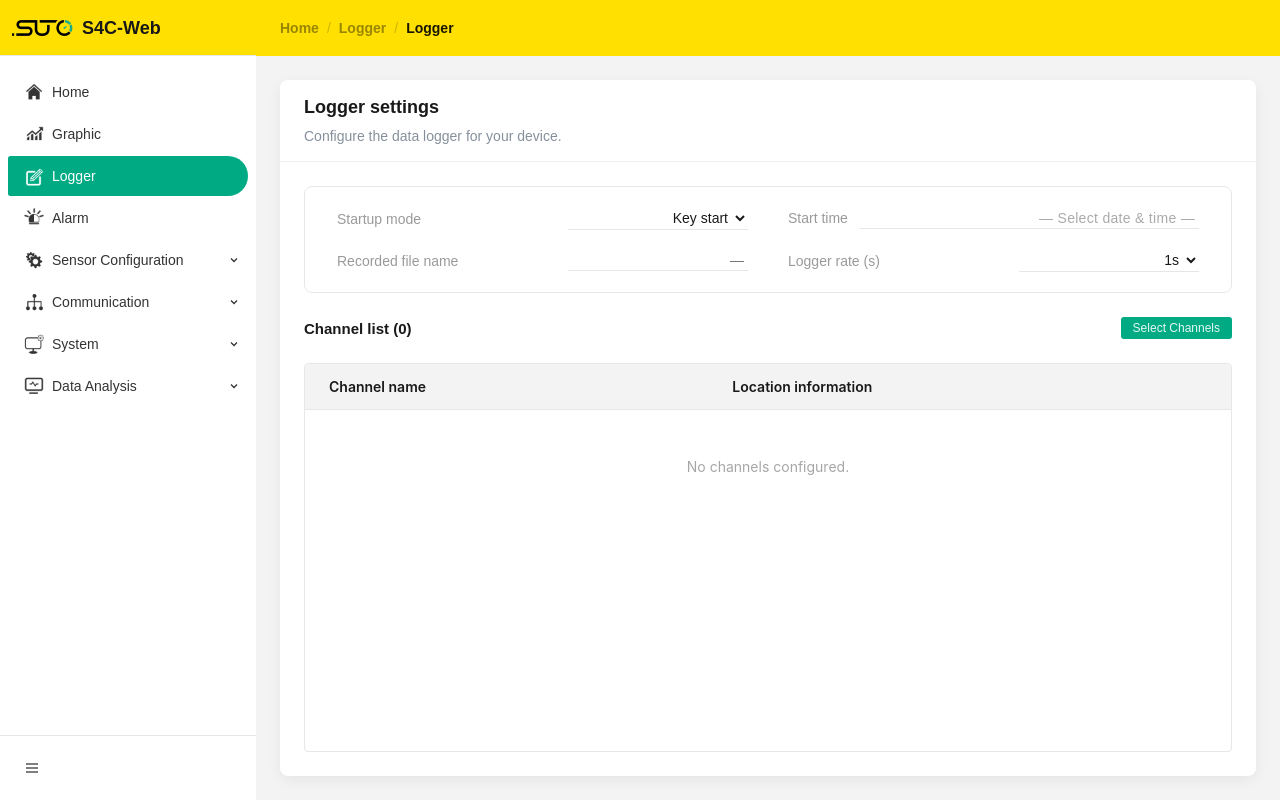
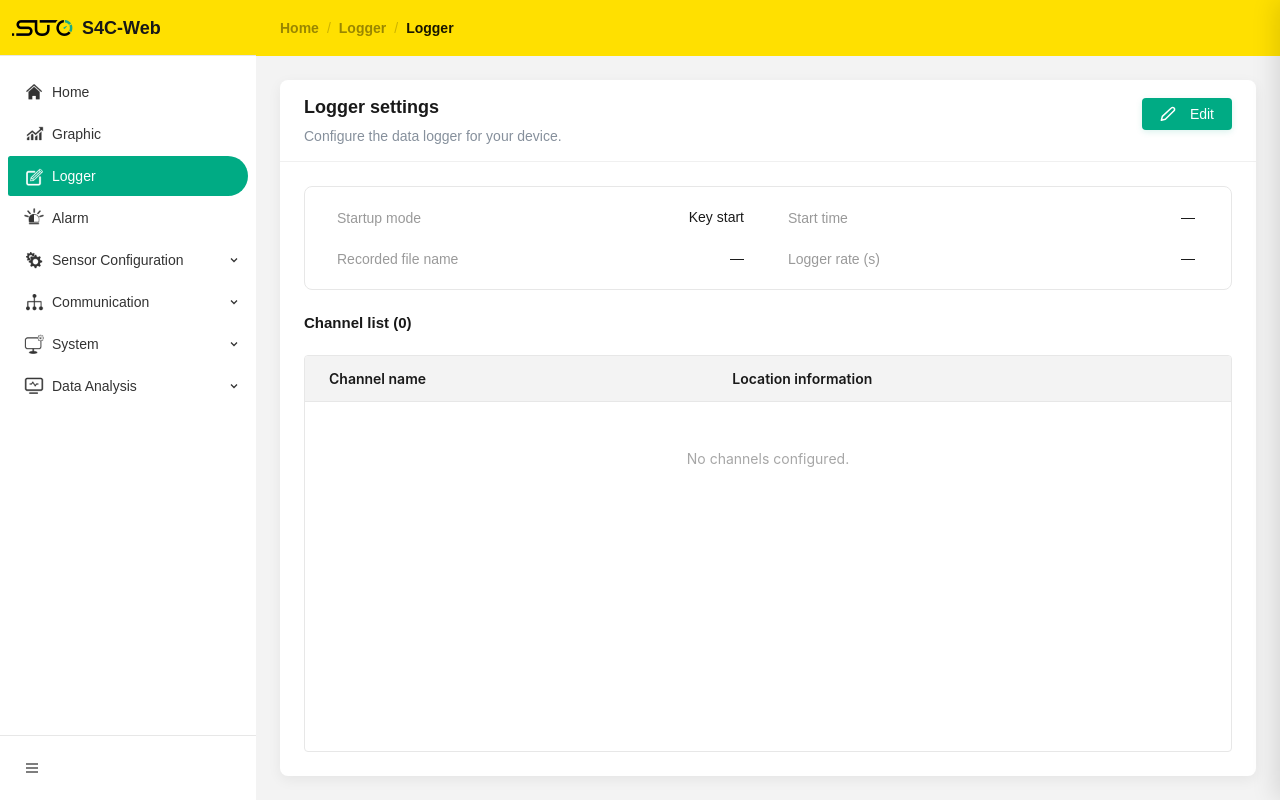
Before and after one commit to afeifly/smallNfast, a React (Vite) app in the folder s4c-web/: page /logger/settings in a window 1280 px wide. Built offline with nearby package versions, Linux system fonts and the light colour scheme.

Commit message:
Feat(s4c-web): hide some page

```diff
--- a/s4c-web/src/components/Sidebar.jsx
+++ b/s4c-web/src/components/Sidebar.jsx
@@ -81,7 +81,6 @@ export const NAV = [
     children: [
       { label: 'Modbus RTU Master', to: '/communication/modbus-rtu-master' },
       { label: 'Modbus RTU Slave', to: '/communication/modbus-rtu-slave' },
-      { label: 'Modbus TCP', to: '/communication/modbus-tcp' },
       { label: 'Holding register', to: '/communication/holding-register' },
     ],
   },
@@ -90,9 +89,7 @@ export const NAV = [
     label: 'System',
     icons: { active: iconSystemL, inactive: iconSystemD },
     children: [
-      { label: 'User Management', to: '/system/users' },
       { label: 'Config file', to: '/config-manager' },
-      { label: 'License', to: '/system/license' },
       { label: 'Support', to: '/system/support' },
     ],
   },
--- a/s4c-web/src/pages/LoggerSettings.css
+++ b/s4c-web/src/pages/LoggerSettings.css
@@ -130,6 +130,18 @@
   cursor: pointer;
 }
 
+.logger-display-value {
+  color: rgba(0, 0, 0, 0.90);
+  font-size: 14px;
+  font-family: 'PingFang SC', sans-serif;
+  font-weight: 500;
+  text-align: right;
+  padding: 2px 4px;
+  min-width: 0;
+  width: 180px;
+  border-bottom: 1px solid transparent;
+}
+
 .logger-field-item select:focus,
 .logger-field-item input:focus {
   border-bottom-color: #00AB84;
@@ -241,3 +253,86 @@
 
 .logger-drawer.open  { transform: translateX(0); }
 .logger-drawer.closed { transform: translateX(100%); }
+
+/* Header Actions */
+.btn-header-edit {
+  display: flex;
+  align-items: center;
+  gap: 8px;
+  background: #00AB84;
+  color: white;
+  border: none;
+  border-radius: 4px;
+  padding: 8px 18px;
+  font-family: 'PingFang SC', sans-serif;
+  font-size: 14px;
+  font-weight: 500;
+  cursor: pointer;
+  transition: all 0.2s ease-in-out;
+  margin-top: 4px;
+  box-shadow: 0 2px 6px rgba(0, 171, 132, 0.15);
+}
+
+.btn-header-edit:hover {
+  background: #009070;
+  box-shadow: 0 4px 12px rgba(0, 171, 132, 0.25);
+  transform: translateY(-1px);
+}
+
+.btn-header-edit:active {
+  transform: translateY(0);
+}
+
+.header-actions-container {
+  display: flex;
+  align-items: center;
+  gap: 12px;
+  margin-top: 4px;
+}
+
+.btn-header-cancel {
+  display: flex;
+  align-items: center;
+  background: transparent;
+  color: #4E5969;
+  border: 1px solid #E7E7E7;
+  border-radius: 4px;
+  padding: 8px 18px;
+  font-family: 'PingFang SC', sans-serif;
+  font-size: 14px;
+  font-weight: 500;
+  cursor: pointer;
+  transition: all 0.2s ease-in-out;
+}
+
+.btn-header-cancel:hover {
+  background: #F3F3F3;
+  color: #191919;
+  border-color: #C9CDD4;
+}
+
+.btn-header-save {
+  display: flex;
+  align-items: center;
+  background: #00AB84;
+  color: white;
+  border: none;
+  border-radius: 4px;
+  padding: 8px 18px;
+  font-family: 'PingFang SC', sans-serif;
+  font-size: 14px;
+  font-weight: 500;
+  cursor: pointer;
+  transition: all 0.2s ease-in-out;
+  box-shadow: 0 2px 6px rgba(0, 171, 132, 0.15);
+}
+
+.btn-header-save:hover {
+  background: #009070;
+  box-shadow: 0 4px 12px rgba(0, 171, 132, 0.25);
+  transform: translateY(-1px);
+}
+
+.btn-header-save:active {
+  transform: translateY(0);
+}
--- a/s4c-web/src/pages/LoggerSettings.jsx
+++ b/s4c-web/src/pages/LoggerSettings.jsx
@@ -1,4 +1,4 @@
-import React, { useState, useEffect, useCallback, useRef } from 'react';
+import React, { useState, useEffect, useRef } from 'react';
 import { useConfig } from '../context/ConfigContext';
 import iconBtnClose from '../assets/images/icon_btn_close.png';
 import ChannelSelectModal from '../components/ChannelSelectModal';
@@ -58,7 +58,7 @@ function extractLogger(configs) {
  *   - native <input type="date"> for the date part (OS date picker, locale-independent)
  *   - two scroll-wheel columns for hour (0–23) and minute (0–59)
  */
-const DateTimePicker = ({ value, onChange }) => {
+const DateTimePicker = ({ value, onChange, disabled }) => {
   const [open, setOpen] = useState(false);
   const ref = useRef(null);
 
@@ -90,7 +90,8 @@ const DateTimePicker = ({ value, onChange }) => {
       {/* Trigger button */}
       <button
         type="button"
-        onClick={() => setOpen(o => !o)}
+        onClick={() => !disabled && setOpen(o => !o)}
+        disabled={disabled}
         style={{
           width: '100%',
           textAlign: 'right',
@@ -100,8 +101,8 @@ const DateTimePicker = ({ value, onChange }) => {
           padding: '2px 4px',
           fontSize: 14,
           fontFamily: 'PingFang SC, sans-serif',
-          color: value ? 'rgba(0,0,0,0.9)' : '#aaa',
-          cursor: 'pointer',
+          color: disabled ? 'rgba(0,0,0,0.35)' : (value ? 'rgba(0,0,0,0.9)' : '#aaa'),
+          cursor: disabled ? 'not-allowed' : 'pointer',
           outline: 'none',
           letterSpacing: '0.3px',
         }}
@@ -110,7 +111,7 @@ const DateTimePicker = ({ value, onChange }) => {
       </button>
 
       {/* Popover */}
-      {open && (
+      {!disabled && open && (
         <div style={{
           position: 'absolute',
           right: 0,
@@ -270,11 +271,50 @@ const ScrollWheel = ({ value, min, max, onChange, label }) => {
   );
 };
 
-// ── Create Logger Drawer ──────────────────────────────────────────────────────
-const CreateLoggerDrawer = ({ isOpen, onClose, selectedIds, setSelectedIds, allChannels, onOpenModal }) => {
-  const [form, setForm] = useState({ mode: 0, filename: '', starttime: 0, samplerate: 1 });
+// ── Edit Logger Drawer ────────────────────────────────────────────────────────
+const EditLoggerDrawer = ({ isOpen, onClose, rawLogger, allChannels, channelIdToCreateTime, onSave }) => {
+  const [form, setForm] = useState({ mode: 0, filename: '', starttime: 0, samplerate: 1, channelArray: [] });
+  const [isModalOpen, setIsModalOpen] = useState(false);
+
+  // Sync drawer form state when drawer opens or rawLogger changes
+  useEffect(() => {
+    if (isOpen && rawLogger) {
+      setForm({
+        mode: rawLogger.mode ?? 0,
+        filename: rawLogger.filename ?? '',
+        starttime: rawLogger.starttime ?? 0,
+        samplerate: rawLogger.samplerate ?? 1,
+        channelArray: rawLogger.channelArray ? [...rawLogger.channelArray] : [],
+      });
+    }
+  }, [isOpen, rawLogger]);
+
+  const handleChange = (field, value) => setForm(prev => ({ ...prev, [field]: value }));
+
+  // Selected CreateTime IDs for the channel selector modal
+  const selectedIds = form.channelArray
+    .map(ch => channelIdToCreateTime[ch.channelid])
+    .filter(Boolean);
+
+  const handleChannelsConfirm = (ids) => {
+    const newChannelArray = ids.map((id, idx) => {
+      const ch = allChannels.find(c => c.CreateTime === id);
+      return {
+        channelid: ch?.ChannelId ?? idx,
+        meapoint: ch?.point || '',
+        location: ch?.location || ''
+      };
+    });
+    handleChange('channelArray', newChannelArray);
+    setIsModalOpen(false);
+  };
+
   const selectedChannels = allChannels.filter(ch => selectedIds.includes(ch.CreateTime));
-  const handleChange = (field, value) => setForm(prev => ({ ...prev, [field]: value }));
+
+  const handleSubmit = (e) => {
+    e.preventDefault();
+    onSave(form);
+  };
 
   return (
     <>
@@ -308,8 +348,8 @@ const CreateLoggerDrawer = ({ isOpen, onClose, selectedIds, setSelectedIds, allC
             </select>
           </div>
           <div style={{ height: 56, display: 'flex', alignItems: 'center', justifyContent: 'space-between' }}>
-            <span style={{ fontSize: 18, fontFamily: 'PingFang SC, sans-serif', fontWeight: 600, color: '#191919' }}>Selected Channels ({selectedIds.length})</span>
-            <button className="btn-select-channels" onClick={onOpenModal}>Select Channels</button>
+            <span style={{ fontSize: 18, fontFamily: 'PingFang SC, sans-serif', fontWeight: 600, color: '#191919' }}>Selected Channels ({form.channelArray.length})</span>
+            <button className="btn-select-channels" onClick={() => setIsModalOpen(true)}>Select Channels</button>
           </div>
           <div style={{ border: '1px solid #E6E6E6', borderRadius: 8, overflow: 'hidden' }}>
             <table style={{ width: '100%', borderCollapse: 'collapse' }}>
@@ -333,10 +373,22 @@ const CreateLoggerDrawer = ({ isOpen, onClose, selectedIds, setSelectedIds, allC
           </div>
         </div>
         <div style={{ height: 72, borderTop: '1px solid #E7E7E7', display: 'flex', alignItems: 'center', padding: '0 16px', gap: 8, flexShrink: 0 }}>
-          <button style={{ padding: '5px 16px', background: '#00AB84', border: 'none', borderRadius: 3, color: 'rgba(255,255,255,0.9)', fontSize: 14, cursor: 'pointer' }}>Submit</button>
+          <button onClick={handleSubmit} style={{ padding: '5px 16px', background: '#00AB84', border: 'none', borderRadius: 3, color: 'rgba(255,255,255,0.9)', fontSize: 14, cursor: 'pointer' }}>Submit</button>
           <button onClick={onClose} style={{ padding: '5px 16px', background: '#E7E7E7', border: 'none', borderRadius: 3, color: 'rgba(0,0,0,0.9)', fontSize: 14, cursor: 'pointer' }}>Cancel</button>
         </div>
       </div>
+
+      {/* Channel Select Modal */}
+      <ChannelSelectModal
+        isOpen={isModalOpen}
+        onClose={() => setIsModalOpen(false)}
+        allChannels={allChannels}
+        initialSelectedIds={selectedIds}
+        onConfirm={handleChannelsConfirm}
+        maxLimit={0}
+        selectionMessage="Select channels to include in the logger."
+        showOperate={false}
+      />
     </>
   );
 };
@@ -344,27 +396,10 @@ const CreateLoggerDrawer = ({ isOpen, onClose, selectedIds, setSelectedIds, allC
 // ── Logger Settings Page ──────────────────────────────────────────────────────
 const LoggerSettings = () => {
   const { configData, setConfigData } = useConfig();
-  const [isModalOpen, setIsModalOpen] = useState(false);
+  const [isDrawerOpen, setIsDrawerOpen] = useState(false);
 
   const rawLogger    = extractLogger(configData?.configs);
   const channelArray = rawLogger?.channelArray || [];
-
-  // ── Persist a single field directly to the store ──────────────────────────
-  const persistField = useCallback((field, rawValue) => {
-    const loggerPath = findLoggerPath(configData?.configs);
-    if (!loggerPath) return;
-    const existingLogger = configData.configs[loggerPath]?.logger || {};
-    setConfigData({
-      ...configData,
-      configs: {
-        ...configData.configs,
-        [loggerPath]: {
-          ...configData.configs[loggerPath],
-          logger: { ...existingLogger, [field]: rawValue },
-        },
-      },
-    });
-  }, [configData, setConfigData]);
 
   // ── Build sensor channel lookup: ChannelId (capital) → ChannelDescription ─
   const sensors =
@@ -410,23 +445,9 @@ const LoggerSettings = () => {
     });
   });
 
-  // ── Channel selection: rebuilds channelArray in the store ─────────────────
-  // Map logger's channelid (numeric) back to CreateTime string for the modal
-  const selectedIds = channelArray
-    .map(ch => channelIdToCreateTime[ch.channelid])
-    .filter(Boolean); // Ensure we only include valid IDs found in current sensors
-
-  const handleChannelsConfirm = (ids) => {
+  const handleSave = (updatedForm) => {
     const loggerPath = findLoggerPath(configData?.configs);
     if (!loggerPath) return;
-    const newChannelArray = ids.map((id, idx) => {
-      const ch = allChannels.find(c => c.CreateTime === id);
-      return {
-        channelid: ch?.ChannelId ?? idx, // Use the real sensor ChannelId
-        meapoint: ch?.point || '',
-        location: ch?.location || ''
-      };
-    });
     const existingLogger = configData.configs[loggerPath]?.logger || {};
     setConfigData({
       ...configData,
@@ -434,11 +455,19 @@ const LoggerSettings = () => {
         ...configData.configs,
         [loggerPath]: {
           ...configData.configs[loggerPath],
-          logger: { ...existingLogger, channels: newChannelArray.length, channelArray: newChannelArray },
+          logger: {
+            ...existingLogger,
+            mode: updatedForm.mode,
+            filename: updatedForm.filename,
+            starttime: updatedForm.starttime,
+            samplerate: updatedForm.samplerate,
+            channels: updatedForm.channelArray.length,
+            channelArray: updatedForm.channelArray,
+          },
         },
       },
     });
-    setIsModalOpen(false);
+    setIsDrawerOpen(false);
   };
 
   return (
@@ -450,6 +479,12 @@ const LoggerSettings = () => {
           <h2 className="logger-title">Logger settings</h2>
           <p className="logger-subtitle">Configure the data logger for your device.</p>
         </div>
+        <button className="btn-header-edit" onClick={() => setIsDrawerOpen(true)}>
+          <svg viewBox="0 0 16 16" fill="none" width="16" height="16" style={{ marginRight: 6 }}>
+            <path d="M11.333 2.00004C11.51 1.82274 11.7206 1.68253 11.9527 1.58734C12.1847 1.49215 12.4335 1.44385 12.6847 1.44531C12.9359 1.44677 13.1841 1.49796 13.4149 1.59583C13.6458 1.6937 13.8547 1.83632 14.0303 2.01564C14.206 2.19497 14.3445 2.40736 14.4378 2.64057C14.5312 2.87379 14.5312 3.12302 14.5775 3.37419C14.571 3.62536 14.5181 3.87328 14.4188 4.10393C14.3195 4.33458 14.1755 4.5432 13.995 4.71671L5.333 13.3334L1.333 14.3334L2.333 10.3334L11.333 2.00004Z" stroke="white" strokeWidth="1.5" strokeLinecap="round" strokeLinejoin="round" />
+          </svg>
+          Edit
+        </button>
       </header>
 
       {/* Content */}
@@ -462,19 +497,15 @@ const LoggerSettings = () => {
           <div className="logger-fields-column">
             <div className="logger-field-item">
               <label>Startup mode</label>
-              <select value={rawLogger?.mode ?? 0} onChange={e => persistField('mode', Number(e.target.value))}>
-                {MODE_OPTIONS.map(o => <option key={o.value} value={o.value}>{o.label}</option>)}
-              </select>
+              <div className="logger-display-value">
+                {rawLogger?.mode === 1 ? 'Time start' : 'Key start'}
+              </div>
             </div>
             <div className="logger-field-item">
               <label>Recorded file name</label>
-              <input
-                type="text"
-                placeholder="—"
-                maxLength={30}
-                value={rawLogger?.filename ?? ''}
-                onChange={e => persistField('filename', e.target.value)}
-              />
+              <div className="logger-display-value">
+                {rawLogger?.filename || '—'}
+              </div>
             </div>
           </div>
 
@@ -482,16 +513,20 @@ const LoggerSettings = () => {
           <div className="logger-fields-column">
             <div className="logger-field-item">
               <label>Start time</label>
-              <DateTimePicker
-                value={rawLogger?.starttime ?? 0}
-                onChange={v => persistField('starttime', v)}
-              />
+              <div className="logger-display-value">
+                {rawLogger?.starttime ? (
+                  (() => {
+                    const { year, month, day, hour, minute } = msToLocalParts(rawLogger.starttime);
+                    return `${year}-${pad2(month)}-${pad2(day)}  ${pad2(hour)}:${pad2(minute)}`;
+                  })()
+                ) : '—'}
+              </div>
             </div>
             <div className="logger-field-item">
               <label>Logger rate (s)</label>
-              <select value={rawLogger?.samplerate ?? 1} onChange={e => persistField('samplerate', Number(e.target.value))}>
-                {RATE_OPTIONS.map(r => <option key={r} value={r}>{r}s</option>)}
-              </select>
+              <div className="logger-display-value">
+                {rawLogger?.samplerate !== undefined ? `${rawLogger.samplerate}s` : '—'}
+              </div>
             </div>
           </div>
         </div>
@@ -499,7 +534,6 @@ const LoggerSettings = () => {
         {/* Channel table */}
         <div className="logger-table-header">
           <span className="logger-table-title">Channel list ({channelArray.length})</span>
-          <button className="btn-select-channels" onClick={() => setIsModalOpen(true)}>Select Channels</button>
         </div>
 
         <div className="logger-table-container">
@@ -528,16 +562,14 @@ const LoggerSettings = () => {
         </div>
       </div>
 
-      {/* Channel Select Modal */}
-      <ChannelSelectModal
-        isOpen={isModalOpen}
-        onClose={() => setIsModalOpen(false)}
+      {/* Edit Logger Drawer */}
+      <EditLoggerDrawer
+        isOpen={isDrawerOpen}
+        onClose={() => setIsDrawerOpen(false)}
+        rawLogger={rawLogger}
         allChannels={allChannels}
-        initialSelectedIds={selectedIds}
-        onConfirm={handleChannelsConfirm}
-        maxLimit={0}
-        selectionMessage="Select channels to include in the logger."
-        showOperate={false}
+        channelIdToCreateTime={channelIdToCreateTime}
+        onSave={handleSave}
       />
     </div>
   );
```
Also changed, not shown: s4c-web/src/pages/sensorconfiguration/LayoutSetting.jsx (+132 -25 lines), s4c-web/src/pages/sensorconfiguration/SensorConfigModal.jsx (+16 -7 lines).
